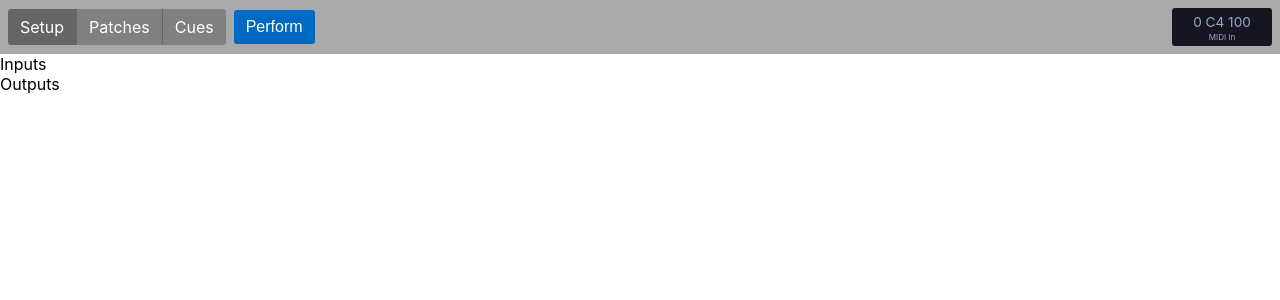
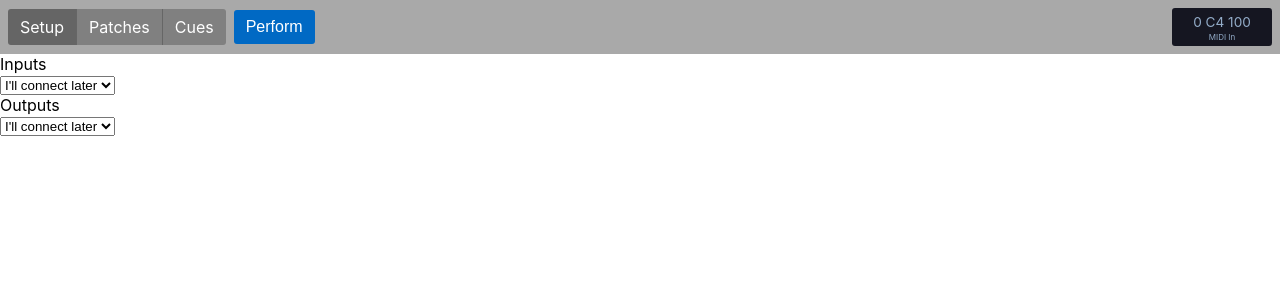
Before and after one commit to MattPutnam/CadenzaJS, a React (Create React App) app: page / in a window 1280 px wide. Shown: the top 300 px of the page. Built offline with nearby package versions, Linux system fonts and the light colour scheme.

Commit message:
MIDI devices handled at app root

```diff
--- a/src/App.js
+++ b/src/App.js
@@ -2,12 +2,67 @@ import React from 'react'
 import EditPage from './pages/EditPage'
 import PerformPage from './pages/PerformPage'
 
-const App = () => {
-  const [perform, setPerform] = React.useState(false)
+class App extends React.Component {
+  constructor(props) {
+    super(props)
 
-  return perform ?
-    <PerformPage exit={() => setPerform(false)}/> :
-    <EditPage perform={() => setPerform(true)}/>
+    this.state = {
+      perform: false,
+      midiDevices: {
+        inputs: [],
+        outputs: []
+      }
+    }
+  }
+
+  render() {
+    const { perform, midiDevices } = this.state
+
+    return perform ?
+      <PerformPage exit={() => this.setState({ perform: false })}/> :
+      <EditPage perform={() => this.setState({ perform: true })} {...{ midiDevices }}/>
+  }
+
+  componentDidMount() {
+    // The effect hook was not working for this, hence the manual state management:
+    navigator.requestMIDIAccess().then(access => {
+      access.onstatechange = ({ port }) => {
+        const { midiDevices } = this.state
+        const key = `${port.type}s`
+
+        if (port.state === 'connected') {
+          const arr = midiDevices[key]
+          if (!arr.some(device => device.id === port.id)) {
+            arr.push(port)
+            this.setState(midiDevices)
+          }
+        } else if (port.state === 'disconnected') {
+          midiDevices[key] = midiDevices[key].filter(device => device.id !== port.id)
+          this.setState(midiDevices)
+        }
+      }
+
+      let iterator = access.inputs.values()
+      let item = iterator.next()
+      const inputs = []
+      while (!item.done) {
+        inputs.push(item.value)
+        item = iterator.next()
+      }
+
+      iterator = access.outputs.values()
+      item = iterator.next()
+      const outputs = []
+      while (!item.done) {
+        outputs.push(item.value)
+        item = iterator.next()
+      }
+
+      this.setState({
+        midiDevices: { inputs, outputs }
+      })
+    })
+  }
 }
 
 export default App
--- a/src/pages/EditPage.js
+++ b/src/pages/EditPage.js
@@ -2,12 +2,12 @@ import React from 'react'
 import NavBar from '../components/NavBar'
 import SetupTab from './SetupTab'
 
-const EditPage = ({ perform }) => {
+const EditPage = ({ perform, midiDevices }) => {
     const [selectedTab, setSelectedTab] = React.useState('Setup')
 
     return <div>
         <NavBar {...{ selectedTab, setSelectedTab, perform }}/>
-        {selectedTab === 'Setup' && <SetupTab/>}
+        {selectedTab === 'Setup' && <SetupTab {...{ midiDevices }}/>}
         {selectedTab === 'Patches' && <div>Patches!</div>}
         {selectedTab === 'Cues' && <div>Cues!</div>}
      </div>
--- a/src/pages/SetupTab.js
+++ b/src/pages/SetupTab.js
@@ -1,65 +1,19 @@
 import React from 'react'
 
-const SetupTab = () => {
-    const [inputs, setInputs] = React.useState([])
-    const [outputs, setOutputs] = React.useState([])
-
-    React.useEffect(() => {
-        navigator.requestMIDIAccess({}).then(midiAccess => {
-            let iterator = midiAccess.inputs.values()
-            let next = iterator.next()
-            const startInputs = []
-            while (!next.done) {
-                startInputs.push(next.value)
-                next = iterator.next()
-            }
-            setInputs(startInputs)
-
-            iterator = midiAccess.outputs.values()
-            next = iterator.next()
-            const startOutputs = []
-            while (!next.done) {
-                startOutputs.push(next.value)
-                next = iterator.next()
-            }
-            setOutputs(startOutputs)
-
-            midiAccess.onstatechange = ({ port }) => {
-                if (port.type === 'input') {
-                    if (port.state === 'connected') {
-                        if (!inputs.some(input => input.id === port.id)) {
-                            inputs.push(port)
-                            setInputs(inputs)
-                        }
-                    } else if (port.state === 'disconnected') {
-                        setInputs(inputs.filter(o => o.id !== port.id))
-                    }
-                } else if (port.type === 'output') {
-                    if (port.state === 'connected') {
-                        if (!outputs.some(output => output.id === port.id)) {
-                            outputs.push(port)
-                            setOutputs(outputs)
-                        }
-                    } else if (port.state === 'disconnected') {
-                        setOutputs(outputs.filter(o => o.id !== port.id))
-                    }
-                }
-            }
-        })
-    })
-
+const SetupTab = ({ midiDevices }) => {
     return <div>
-        <div>
-            <div>Inputs</div>
-            {inputs.map(input =>
-                <div>{input.manufacturer} {input.name}</div>)
-            }
-        </div>
-        <div>
-            <div>Outputs</div>
-            {outputs.map(output =>
-                <div>{output.manufacturer} {output.name}</div>)}
-        </div>
+        <div>Inputs</div>
+        <select>
+            <option value={0}>I'll connect later</option>
+            {midiDevices.inputs.map(input =>
+                <option value={input.id}>{input.manufacturer} {input.name}</option>)}
+        </select>
+        <div>Outputs</div>
+        <select>
+            <option value={0}>I'll connect later</option>
+            {midiDevices.outputs.map(output =>
+                <option value={output.id}>{output.manufacturer} {output.name}</option>)}
+        </select>
     </div>
 }
 
```
